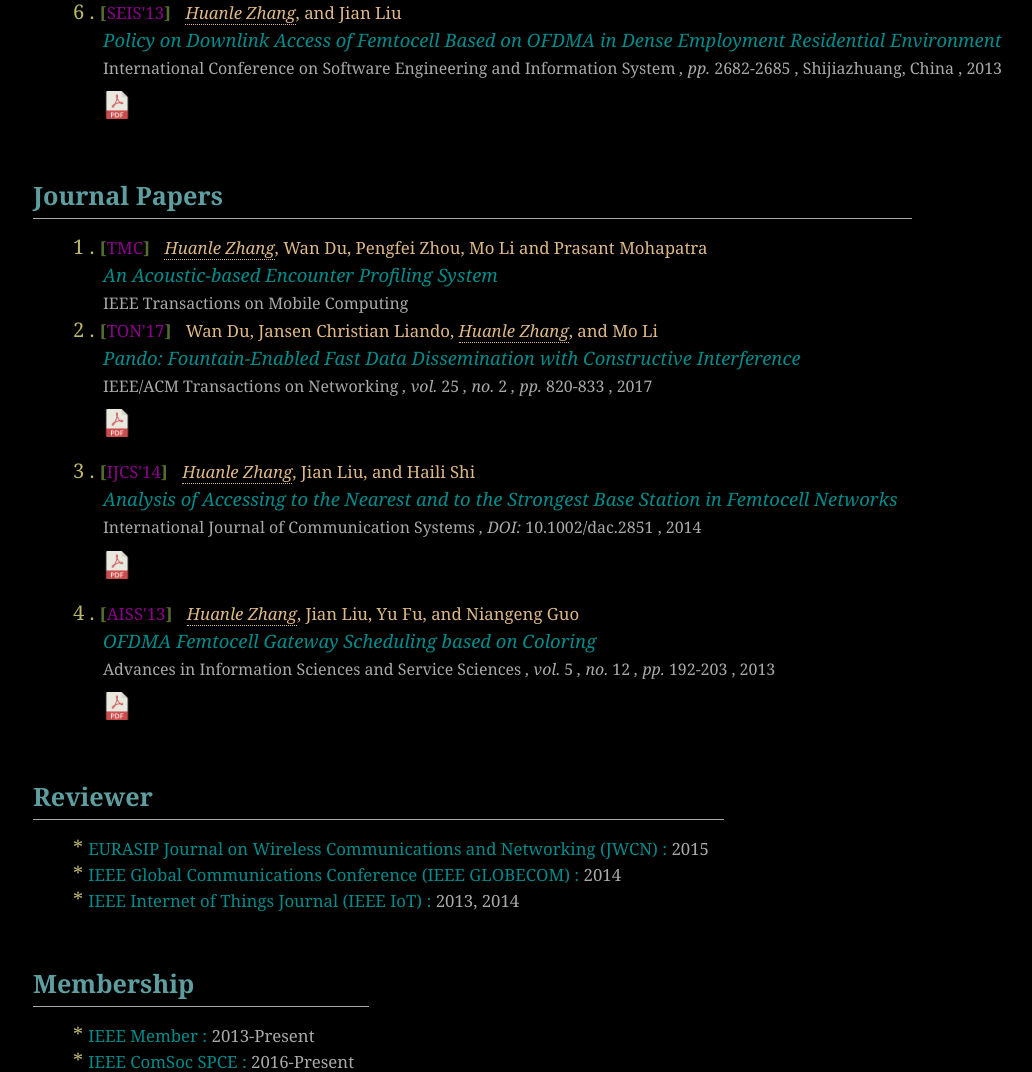
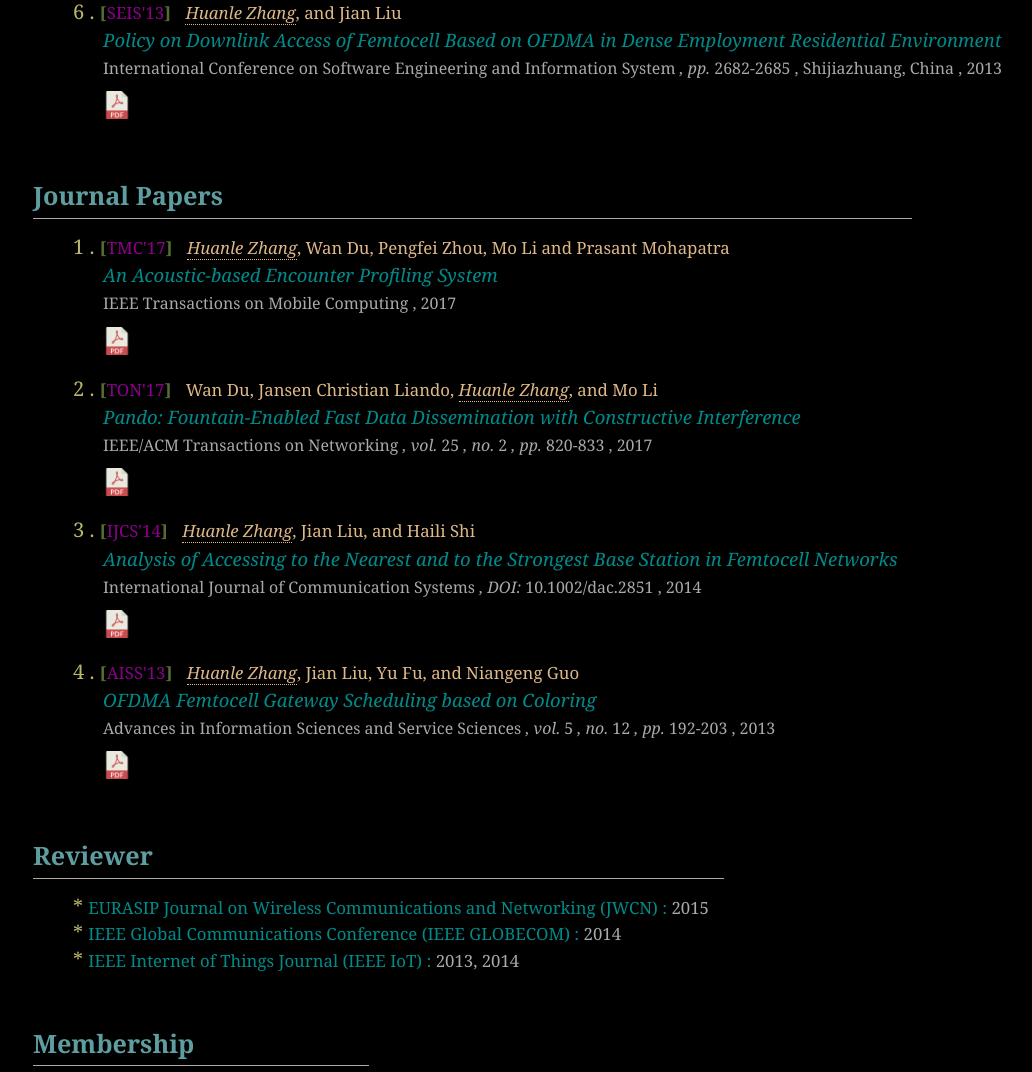
Before and after one commit to dtczhl/dtc-personal-website, a PHP site: page /publications.php in a window 1280 px wide. Shown: the part 915-1987 px from the top of the page, without its empty margins (5-1037 px from the left). Run offline with PHP 8.4, Linux system fonts and the light colour scheme.

Commit message:
dopenc tmc

```diff
--- a/publications.php
+++ b/publications.php
@@ -118,10 +118,14 @@
 			<h1 class="journal_title header_title"> Journal Papers </h1>
 			<ol class="journal_list bar_top">
 
-				<li> <span class="publisher_abbr">TMC</span>
+				<li> <span class="publisher_abbr">TMC'17</span>
 					 <span class="author"><span class="meAuthor">Huanle Zhang</span>, Wan Du, Pengfei Zhou, Mo Li and Prasant Mohapatra </span>
 				     <span class="paper_title"> An Acoustic-based Encounter Profiling System </span>
 					 <span class="publisher"> IEEE Transactions on Mobile Computing </span>
+					 <span class="date"> 2017 </span>
+					 <div class="download">
+						<a href="publication/journal/dopenc_tmc_17/paper.pdf" target="_blank" ref="author" class="pdf"></a>
+					 </div> <!-- donwload resources -->
 				</li>
 
 				<li> <span class="publisher_abbr">TON'17</span>
```
Also changed, not shown: 1 other file.
